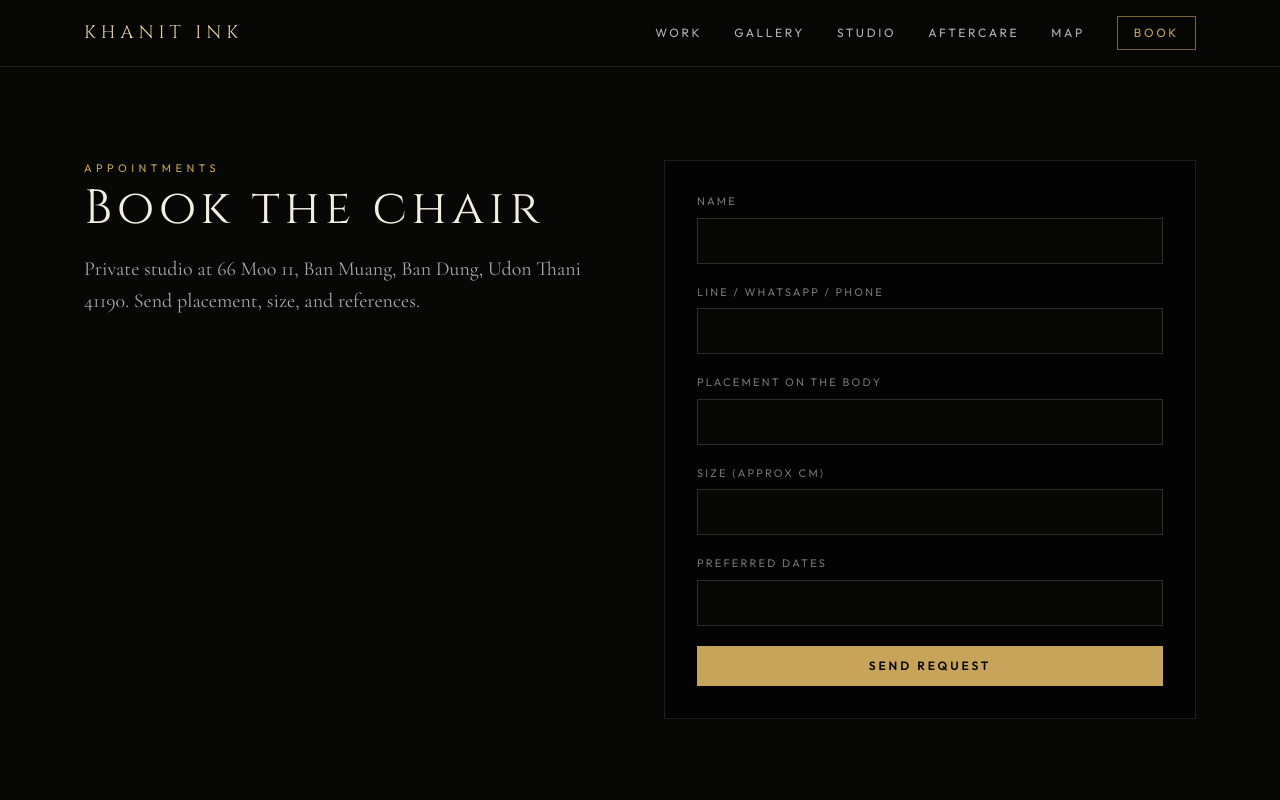
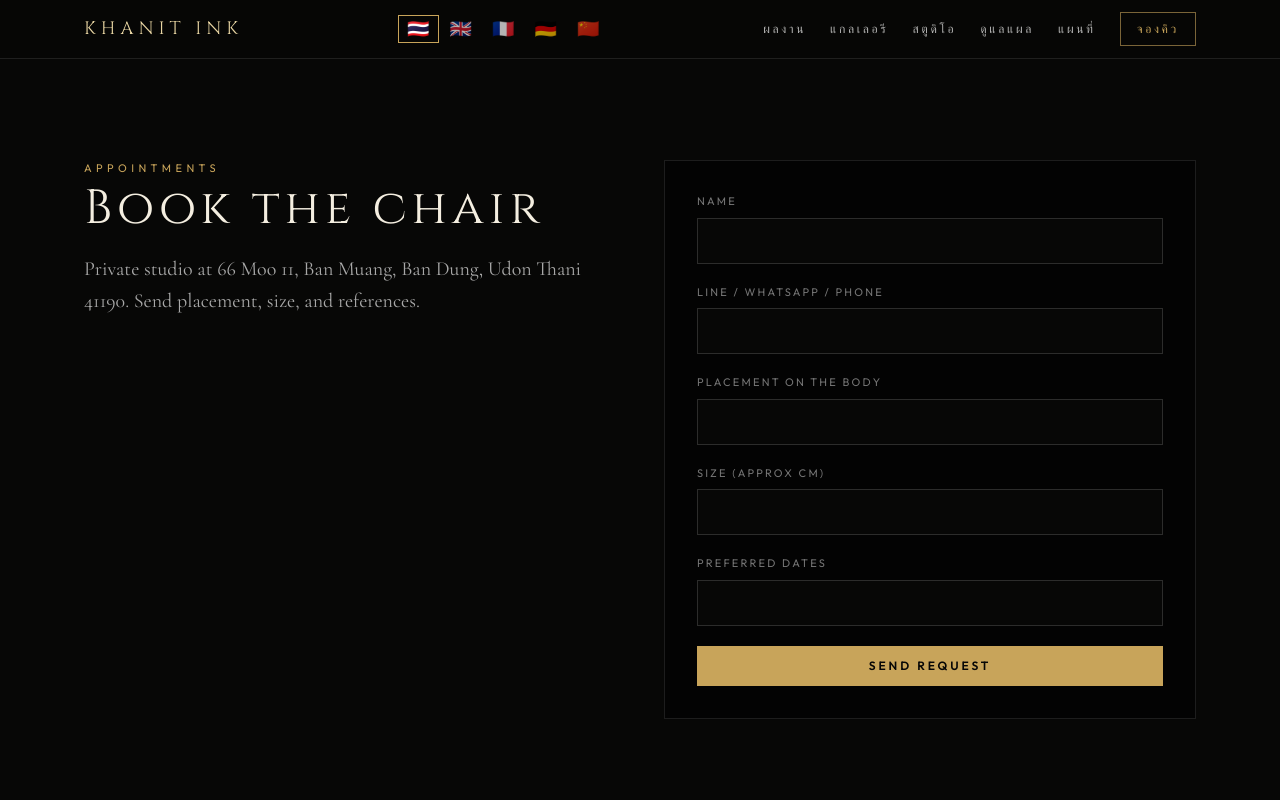
Before and after one commit to wallstreetbranchmanager-tech/khanit-ink, a Next.js app: page /book in a window 1280 px wide. Shown: the top 800 px of the page. Built offline with nearby package versions, Linux system fonts and the light colour scheme.

Commit message:
Nis-style flag language bar: TH EN FR DE ZH

```diff
--- a/app/layout.tsx
+++ b/app/layout.tsx
@@ -1,31 +1,24 @@
 import type { Metadata } from "next";
 import "./globals.css";
+import { LangProvider } from "@/components/LangProvider";
 
 export const metadata: Metadata = {
   metadataBase: new URL("https://khanit-ink-072926.vercel.app"),
-  title: {
-    default: "KHANIT INK — Private Tattoo Studio · Ban Dung",
-    template: "%s · KHANIT INK",
-  },
-  description:
-    "Private tattoo studio in Ban Muang, Ban Dung, Udon Thani. Black & grey, Japanese, fine-line and red ink. Appointment only.",
-  openGraph: {
-    title: "KHANIT INK — Ban Dung",
-    description: "One chair. Custom ink. Appointment only.",
-    type: "website",
-    locale: "en_TH",
-  },
+  title: { default: "KHANIT INK — Private Tattoo Studio · Ban Dung", template: "%s · KHANIT INK" },
+  description: "Private tattoo studio in Ban Muang, Ban Dung, Udon Thani. Appointment only.",
 };
 
 export default function RootLayout({ children }: { children: React.ReactNode }) {
   return (
-    <html lang="en">
+    <html lang="th">
       <head>
         <link rel="preconnect" href="https://fonts.googleapis.com" />
         <link rel="preconnect" href="https://fonts.gstatic.com" crossOrigin="" />
         <link href="https://fonts.googleapis.com/css2?family=Cinzel:wght@400;600;700&family=Cormorant+Garamond:ital,wght@0,400;0,500;0,600;1,400&family=Outfit:wght@300;400;500;600&display=swap" rel="stylesheet" />
       </head>
-      <body className="font-sans antialiased">{children}</body>
+      <body className="font-sans antialiased">
+        <LangProvider>{children}</LangProvider>
+      </body>
     </html>
   );
 }
--- /dev/null
+++ b/components/HeroCopy.tsx
@@ -0,0 +1,19 @@
+"use client";
+import Link from "next/link";
+import { t } from "@/lib/i18n";
+import { useLang } from "@/components/LangProvider";
+
+export default function HeroCopy() {
+  const { lang } = useLang();
+  return (
+    <>
+      <p className="text-[11px] uppercase tracking-[0.45em] text-gold">{t.eyebrow[lang]}</p>
+      <h1 className="mt-4 max-w-3xl font-display text-5xl leading-[1.05] tracking-[0.12em] text-goldsoft sm:text-7xl">KHANIT<br />INK</h1>
+      <p className="mt-6 max-w-lg font-body text-xl leading-relaxed text-white/75 sm:text-2xl">{t.hero[lang]}</p>
+      <div className="mt-10 flex flex-wrap gap-4">
+        <Link href="/book" className="btn-gold px-8 py-3 text-xs font-semibold uppercase tracking-[0.24em]">{t.book[lang]}</Link>
+        <Link href="/#work" className="border border-white/30 px-8 py-3 text-xs uppercase tracking-[0.24em] text-white/80 hover:border-gold hover:text-gold">{t.seeWork[lang]}</Link>
+      </div>
+    </>
+  );
+}
--- /dev/null
+++ b/components/LangProvider.tsx
@@ -0,0 +1,27 @@
+"use client";
+
+import { createContext, useContext, useEffect, useState } from "react";
+import type { Lang } from "@/lib/i18n";
+
+const Ctx = createContext<{ lang: Lang; setLang: (l: Lang) => void }>({
+  lang: "th",
+  setLang: () => {},
+});
+
+export function LangProvider({ children }: { children: React.ReactNode }) {
+  const [lang, setLangState] = useState<Lang>("th");
+  useEffect(() => {
+    const saved = window.localStorage.getItem("ki-lang") as Lang | null;
+    if (saved) setLangState(saved);
+  }, []);
+  function setLang(l: Lang) {
+    setLangState(l);
+    window.localStorage.setItem("ki-lang", l);
+    document.documentElement.lang = l === "zh" ? "zh-CN" : l;
+  }
+  return <Ctx.Provider value={{ lang, setLang }}>{children}</Ctx.Provider>;
+}
+
+export function useLang() {
+  return useContext(Ctx);
+}
--- a/components/Nav.tsx
+++ b/components/Nav.tsx
@@ -2,41 +2,38 @@
 
 import Link from "next/link";
 import { useState } from "react";
-
-const links = [
-  { href: "/#work", label: "Work" },
-  { href: "/gallery", label: "Gallery" },
-  { href: "/#studio", label: "Studio" },
-  { href: "/#aftercare", label: "Aftercare" },
-  { href: "/#map", label: "Map" },
-];
+import { LANGS, t } from "@/lib/i18n";
+import { useLang } from "@/components/LangProvider";
 
 export default function Nav() {
   const [open, setOpen] = useState(false);
+  const { lang, setLang } = useLang();
+  const links = [
+    { href: "/#work", label: t.navWork[lang] },
+    { href: "/gallery", label: t.navGallery[lang] },
+    { href: "/#studio", label: t.navStudio[lang] },
+    { href: "/#aftercare", label: t.navAftercare[lang] },
+    { href: "/#map", label: t.navMap[lang] },
+  ];
   return (
     <header className="fixed top-0 left-0 right-0 z-50 border-b border-white/10 bg-ink/80 backdrop-blur-md">
-      <div className="mx-auto flex max-w-6xl items-center justify-between px-5 py-4">
-        <Link href="/" className="font-display text-lg tracking-[0.28em] text-goldsoft">KHANIT INK</Link>
-        <nav className="hidden items-center gap-8 text-xs uppercase tracking-[0.22em] text-white/70 sm:flex">
+      <div className="mx-auto flex max-w-6xl items-center justify-between gap-3 px-3 py-3 sm:px-5">
+        <Link href="/" className="shrink-0 font-display text-sm tracking-[0.28em] text-goldsoft sm:text-lg">KHANIT INK</Link>
+        <div className="flex items-center gap-0.5 sm:gap-1" role="group" aria-label="Language">
+          {LANGS.map((l) => (
+            <button key={l.id} type="button" title={l.label} aria-label={l.label} aria-pressed={lang === l.id} onClick={() => setLang(l.id)} className={`px-1.5 py-1 text-lg leading-none sm:px-2 ${lang === l.id ? "ring-1 ring-gold" : "opacity-70 hover:opacity-100"}`}>
+              {l.flag}
+            </button>
+          ))}
+        </div>
+        <nav className="hidden items-center gap-6 text-xs uppercase tracking-[0.22em] text-white/70 lg:flex">
           {links.map((l) => (
             <Link key={l.href} href={l.href} className="hover:text-gold">{l.label}</Link>
           ))}
-          <Link href="/book" className="border border-gold/60 px-4 py-2 text-gold hover:bg-gold hover:text-ink">Book</Link>
+          <Link href="/book" className="border border-gold/60 px-4 py-2 text-gold hover:bg-gold hover:text-ink">{t.navBook[lang]}</Link>
         </nav>
-        <button type="button" className="border border-gold/50 px-3 py-1.5 text-[10px] uppercase tracking-[0.2em] text-gold sm:hidden" onClick={() => setOpen((v) => !v)} aria-expanded={open}>
-          {open ? "Close" : "Menu"}
-        </button>
+        <button type="button" className="border border-gold/50 px-3 py-1.5 text-[10px] uppercase tracking-[0.2em] text-gold lg:hidden" onClick={() => setOpen((v) => !v)} aria-expanded={open}>{open ? "✕" : "☰"}</button>
       </div>
-      {open && (
-        <div className="border-t border-white/10 bg-ink px-5 py-4 sm:hidden">
-          <div className="flex flex-col gap-4 text-xs uppercase tracking-[0.22em] text-white/75">
-            {links.map((l) => (
-              <Link key={l.href} href={l.href} onClick={() => setOpen(false)}>{l.label}</Link>
-            ))}
-            <Link href="/book" className="text-gold" onClick={() => setOpen(false)}>Book the chair</Link>
-          </div>
-        </div>
-      )}
     </header>
   );
 }
--- /dev/null
+++ b/lib/i18n.ts
@@ -0,0 +1,34 @@
+export const LANGS = [
+  { id: "th", flag: "🇹🇭", label: "ไทย" },
+  { id: "en", flag: "🇬🇧", label: "English" },
+  { id: "fr", flag: "🇫🇷", label: "Français" },
+  { id: "de", flag: "🇩🇪", label: "Deutsch" },
+  { id: "zh", flag: "🇨🇳", label: "中文" },
+] as const;
+
+export type Lang = (typeof LANGS)[number]["id"];
+
+export const t = {
+  navWork: { th: "ผลงาน", en: "Work", fr: "Œuvres", de: "Arbeiten", zh: "作品" },
+  navGallery: { th: "แกลเลอรี", en: "Gallery", fr: "Galerie", de: "Galerie", zh: "图库" },
+  navStudio: { th: "สตูดิโอ", en: "Studio", fr: "Studio", de: "Studio", zh: "工作室" },
+  navAftercare: { th: "ดูแลแผล", en: "Aftercare", fr: "Soins", de: "Nachsorge", zh: "护理" },
+  navMap: { th: "แผนที่", en: "Map", fr: "Carte", de: "Karte", zh: "地图" },
+  navBook: { th: "จองคิว", en: "Book", fr: "Réserver", de: "Buchen", zh: "预约" },
+  eyebrow: {
+    th: "บ้านดุง · นัดหมายเท่านั้น",
+    en: "Ban Dung · Appointment only",
+    fr: "Ban Dung · Sur rendez-vous",
+    de: "Ban Dung · Nur mit Termin",
+    zh: "班敦 · 仅限预约",
+  },
+  hero: {
+    th: "เก้าอี้เดียว งานญี่ปุ่น แบล็กเวิร์ก และเส้นบาง",
+    en: "One chair. Custom Japanese, blackwork, and fine-line — drawn for the body in front of you.",
+    fr: "Une chaise. Japonais, blackwork et trait fin — dessinés pour le corps devant vous.",
+    de: "Ein Stuhl. Japanisch, Blackwork und Fine-Line — für den Körper vor dir.",
+    zh: "一把椅子。日式、黑灰与细线 — 为眼前这具身体而画。",
+  },
+  book: { th: "จองคิว", en: "Book a session", fr: "Réserver", de: "Termin buchen", zh: "预约" },
+  seeWork: { th: "ดูผลงาน", en: "See the work", fr: "Voir les œuvres", de: "Arbeiten ansehen", zh: "看作品" },
+} as const;
```
